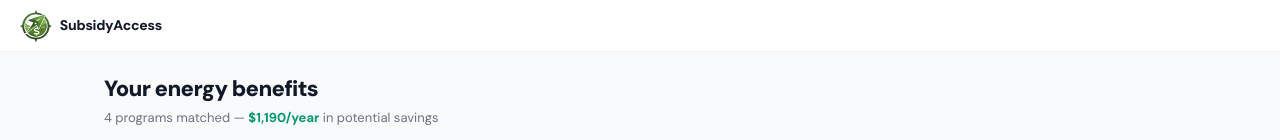
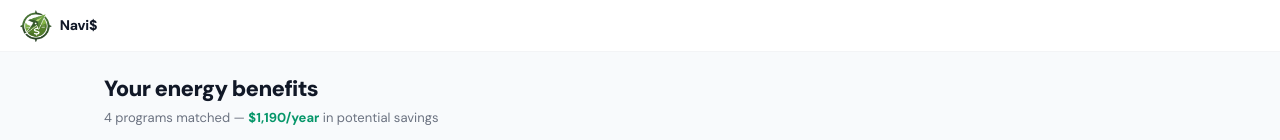
Before and after one commit to edwin-lin777/HackTheGlobe, a Next.js app: page /dashboard in a window 1280 px wide. Shown: the top 140 px of the page. Built offline with nearby package versions, Linux system fonts and the light colour scheme.

Commit message:
fixed logo issue

```diff
--- a/app/b2b/dashboard/page.tsx
+++ b/app/b2b/dashboard/page.tsx
@@ -155,7 +155,7 @@ function Sidebar() {
           }}
         >
           <img
-            src="/logor.png"
+            src="/logo.png"
             alt="Navi$"
             style={{ height: 32, width: "auto" }}
           />
@@ -167,7 +167,7 @@ function Sidebar() {
               letterSpacing: "-0.02em",
             }}
           >
-            SubsidyAccess
+            Navi$
           </span>
         </Link>
       </div>
--- a/app/b2b/login/page.tsx
+++ b/app/b2b/login/page.tsx
@@ -52,7 +52,7 @@ export default function B2BLogin() {
           }}
         >
           <img
-            src="/logor.png"
+            src="/logo.png"
             alt="Navi$"
             style={{ height: 32, width: "auto" }}
           />
@@ -64,7 +64,7 @@ export default function B2BLogin() {
               letterSpacing: "-0.02em",
             }}
           >
-            SubsidyAccess
+            Navi$
           </span>
         </Link>
       </div>
--- a/app/dashboard/page.tsx
+++ b/app/dashboard/page.tsx
@@ -1585,7 +1585,7 @@ export default function Dashboard() {
           }}
         >
           <img
-            src="/logor.png"
+            src="/logo.png"
             alt="Navi$"
             style={{ height: 32, width: "auto" }}
           />
@@ -1597,7 +1597,7 @@ export default function Dashboard() {
               letterSpacing: "-0.02em",
             }}
           >
-            SubsidyAccess
+            Navi$
           </span>
         </Link>
 
--- a/app/eligibility/page.tsx
+++ b/app/eligibility/page.tsx
@@ -551,7 +551,7 @@ export default function EligibilityPage() {
           }}
         >
           <img
-            src="/logor.png"
+            src="/logo.png"
             alt="Navi$"
             style={{ height: 32, width: "auto" }}
           />
@@ -563,7 +563,7 @@ export default function EligibilityPage() {
               letterSpacing: "-0.02em",
             }}
           >
-            SubsidyAccess
+            Navi$
           </span>
         </Link>
       </div>
--- a/app/page.tsx
+++ b/app/page.tsx
@@ -199,7 +199,7 @@ export default function HomePage() {
       >
         <div style={{ display: "flex", alignItems: "center", gap: "8px" }}>
           <img
-            src="/logor.png"
+            src="/logo.png"
             alt="Navi$"
             style={{ height: 32, width: "auto" }}
           />
@@ -211,7 +211,7 @@ export default function HomePage() {
               letterSpacing: "-0.02em",
             }}
           >
-            SubsidyAccess
+            Navi$
           </span>
         </div>
         <span style={{ fontSize: "11px", fontWeight: "600", color: "#9ca3af" }}>
```
